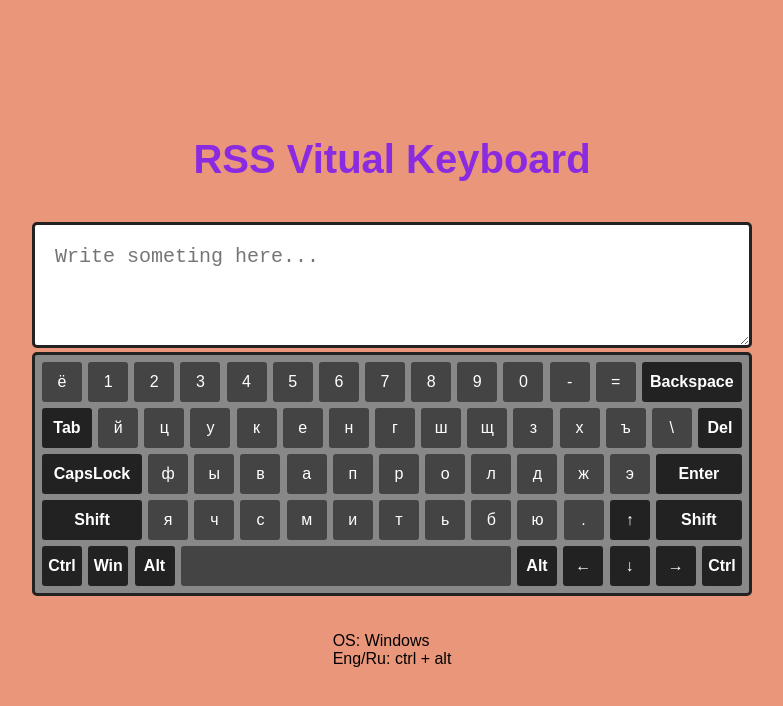
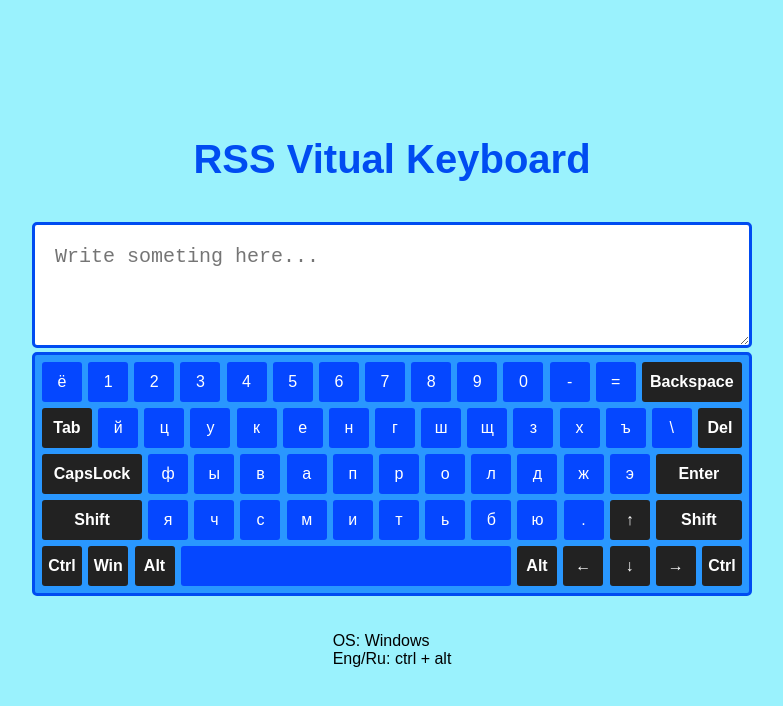
Before and after one commit to Natteskrekkk/virtual-keyboard, a plain HTML site: page index.html in a window 1280 px wide. Shown: the whole page, without its empty margins (248-1031 px from the left). Drawn offline with Linux system fonts and the light colour scheme.

Commit message:
feat: add new style

```diff
--- a/script.js
+++ b/script.js
@@ -345,6 +345,13 @@ function renderKey(lang, shift) {
             ? shiftStatus = false
             : shiftStatus = true;
         renderKey(currentLang(), shiftStatus);
+    });
+
+    shiftRightElement.addEventListener("click", () => {
+        shiftStatus
+            ? shiftStatus = false
+            : shiftStatus = true;
+        renderKey(currentLang(), shiftStatus);
     })
 
 
--- a/style.css
+++ b/style.css
@@ -13,7 +13,7 @@ html {
     justify-content: flex-start;
     align-items: center;
     row-gap: 20px;
-    background-color: darksalmon;
+    background-color: rgb(154, 242, 253);
     font-family: Arial, Helvetica, sans-serif;
 }
 
@@ -28,7 +28,7 @@ html {
     display: flex;
     flex-direction: column;
     align-items: center;
-    color: blueviolet;
+    color: #004cf1;
     font-size: 40px;
     font-weight: 600;
 }
@@ -37,7 +37,7 @@ html {
     width: calc(100% - 46px);
     height: 10vh;
     border-radius: 5px;
-    border: 3px solid #222;
+    border: 3px solid #004cf1;
     font-size: 20px;
     padding: 20px;
 }
@@ -53,9 +53,9 @@ html {
     flex-direction: row;
     justify-content: space-between;
     flex-wrap: wrap;
-    background-color: #888;
+    background-color: #2997ff;
     border-radius: 5px;
-    border: 3px solid #222;
+    border: 3px solid #004cf1;
     gap: 6px;
     padding: 7px;
 }
@@ -69,18 +69,18 @@ html {
     line-height: 40px;
     text-align: center;
     color: #fff;
-    background: #444;
+    background: #0547ff;
     border-radius: 3px;
     transition: 0.2s;
 }
 
 .key-default:hover {
-    background-color: coral;
+    background-color: rgb(3, 221, 192);
     cursor: pointer;
 }
 
 .key-default:active {
-    background-color: brown;
+    background-color: rgb(29, 185, 165);
     cursor: pointer;
 }
 
@@ -124,5 +124,5 @@ html {
 }
 
 .key-active {
-    background-color: brown;
+    background-color: rgb(29, 185, 165);
 }
```
